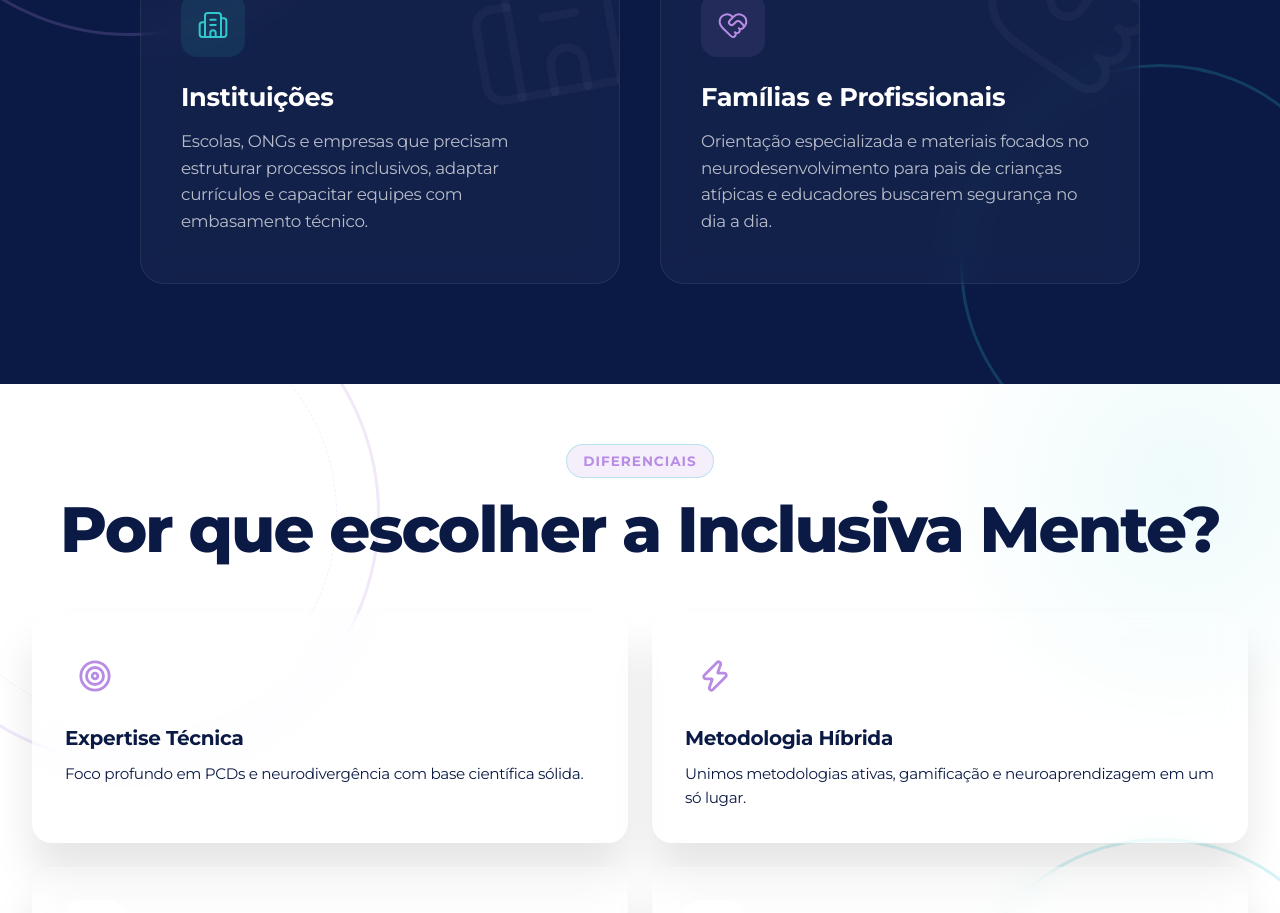
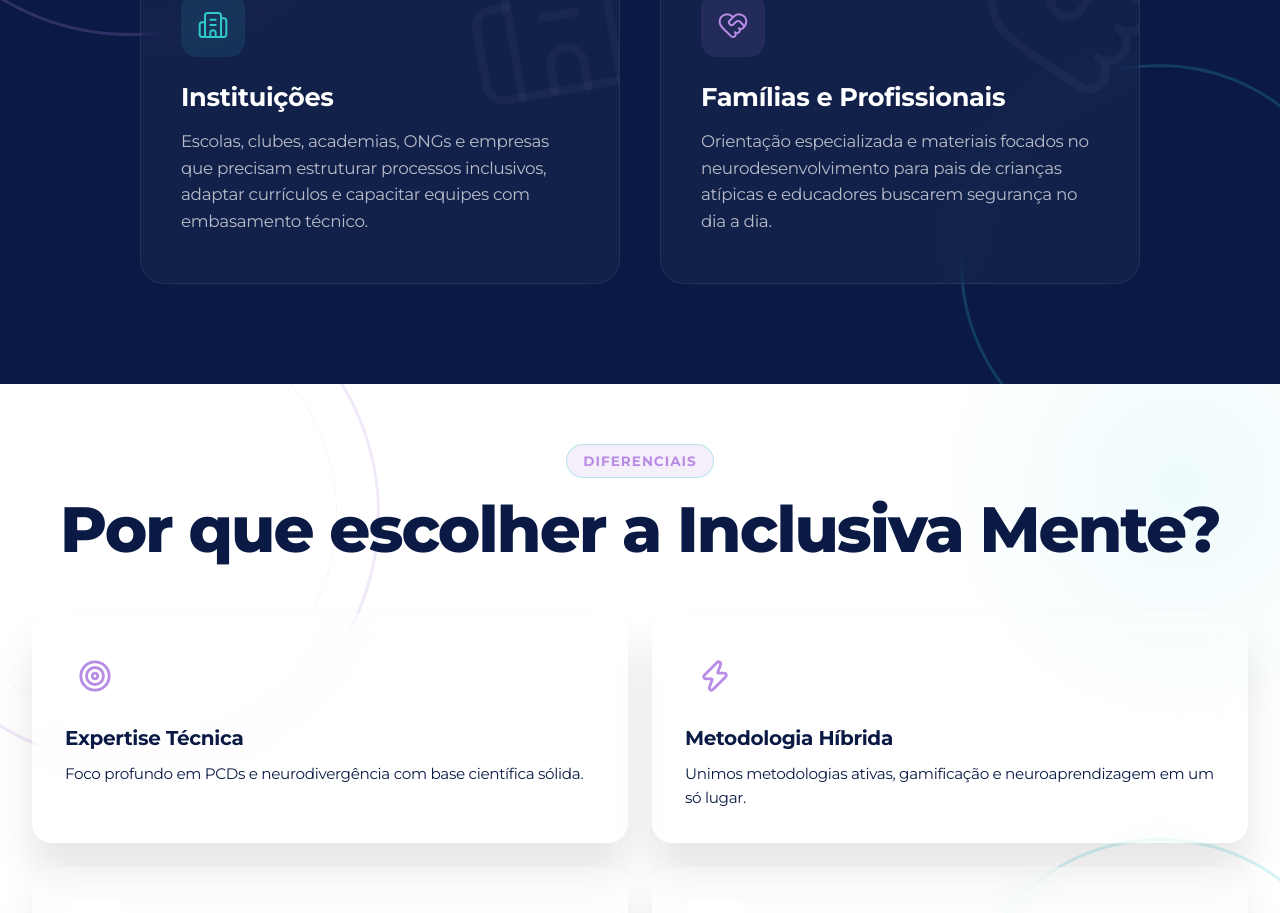
Before and after one commit to JLopes2024/inclusivamente-redesign, a React (Vite) app: page / in a window 1280 px wide. Shown: the part 4280-5193 px from the top of the page. Built offline with nearby package versions, Linux system fonts and the light colour scheme.

Commit message:
Update Target.jsx

```diff
--- a/src/sections/Target.jsx
+++ b/src/sections/Target.jsx
@@ -28,7 +28,7 @@
                 <Building2 size={32} strokeWidth={1.5} />
               </div>
               <h3>Instituições</h3>
-              <p>Escolas, ONGs e empresas que precisam estruturar processos inclusivos, adaptar currículos e capacitar equipes com embasamento técnico.</p>
+              <p>Escolas, clubes, academias, ONGs e empresas que precisam estruturar processos inclusivos, adaptar currículos e capacitar equipes com embasamento técnico.</p>
             </div>
           </div>
 
```
